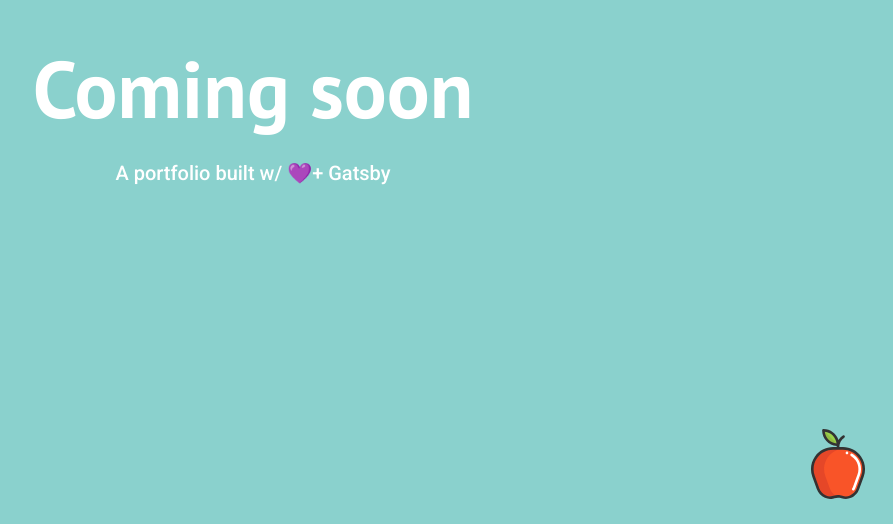
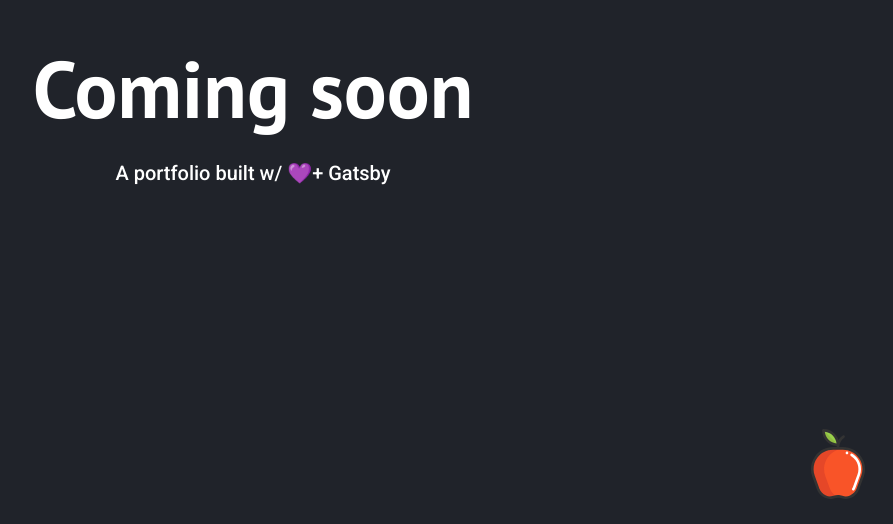
Before and after one commit to ryanapples/gatsby-portfolio, a Gatsby site: page / in a window 1280 px wide. Shown: the part 276-800 px from the top of the page, without its empty margins (387-1280 px from the left). Built offline with nearby package versions, Linux system fonts and the light colour scheme; Gatsby itself is replaced by a stand-in of ours.

Commit message:
changed background color

```diff
--- a/src/components/layout.css
+++ b/src/components/layout.css
@@ -13,7 +13,7 @@
   display: flex;
   align-items: center;
   justify-content: center;
-  background-color: #8ad1cd;
+  background-color: #20232a;
   position: relative;
 }
 article,
```
